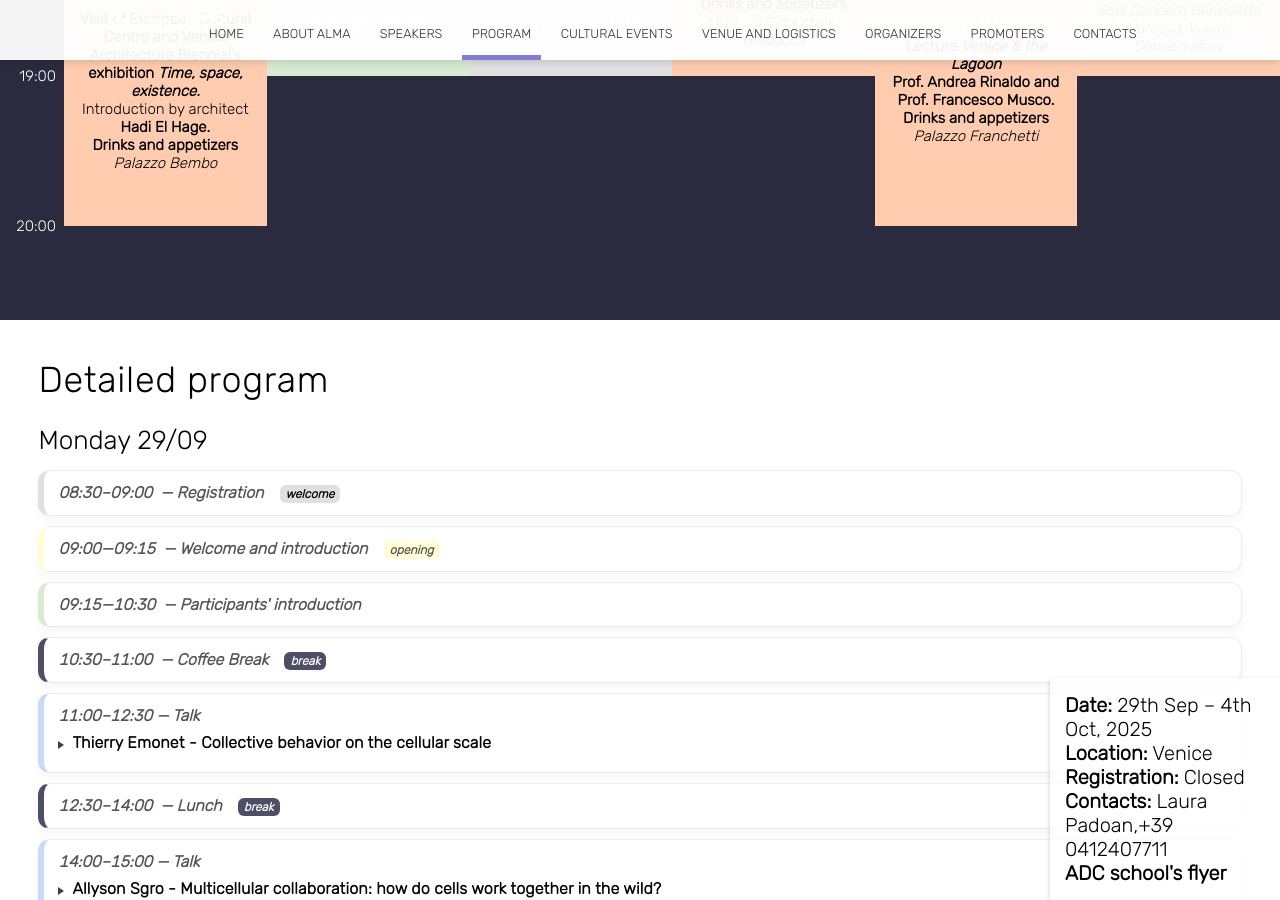
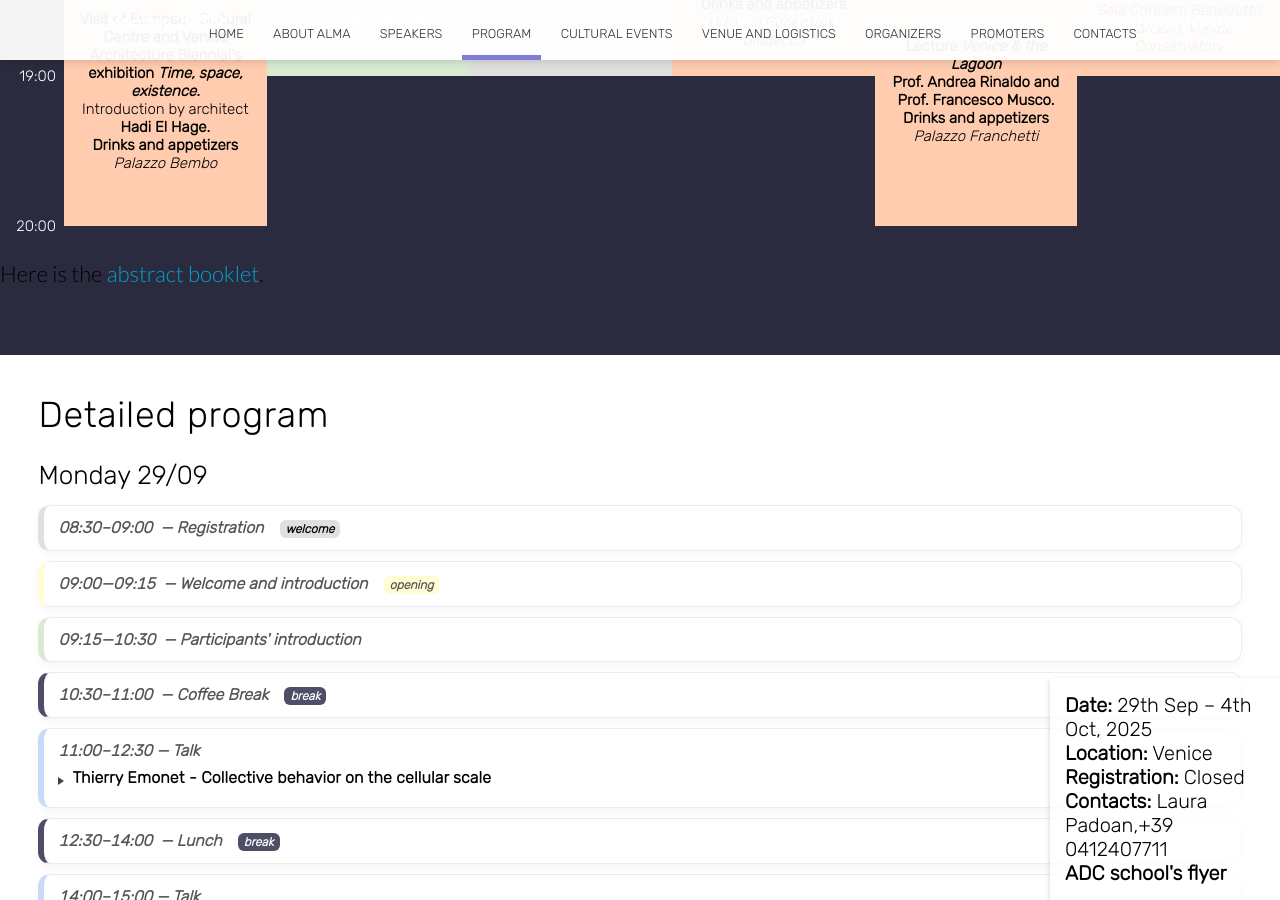
Before and after one commit to almadalcoschool/almadalcoschool.github.io, a Jekyll site: the page built from scientific_program.html, in a window 1280 px wide and 900 px high, scrolled down 1911 px. Built offline with Jekyll 4.4.1, drawn with Linux system fonts in a browser that asks for light colours; nearby versions of some CDN libraries.

Commit message:
abstract

```diff
--- a/scientific_program.html
+++ b/scientific_program.html
@@ -813,6 +813,9 @@ image: /images/home/paper_natEcoEvol2020.jpg
 </div>
 
 
+<p style="margin-bottom: 20px;">
+    Here is the <a href="https://hub.bio.ens.psl.eu/index.php/s/Tx7tif3FENsgEBt?path=%2F" target="_blank">abstract booklet</a>.
+</p>
 
 
 
```
